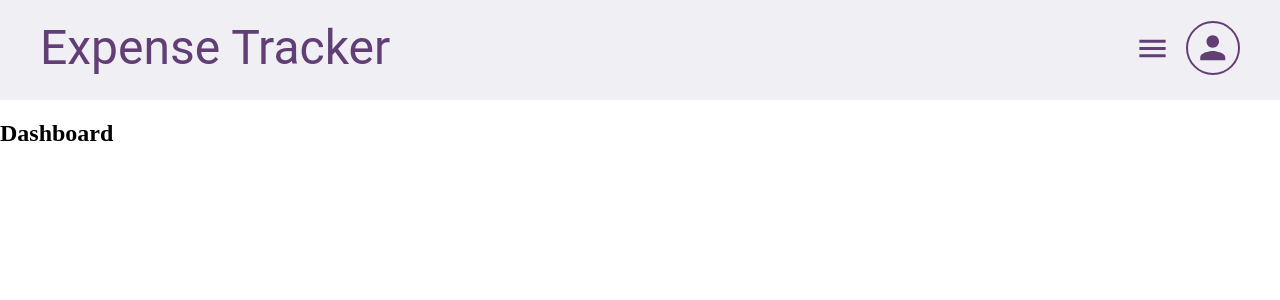
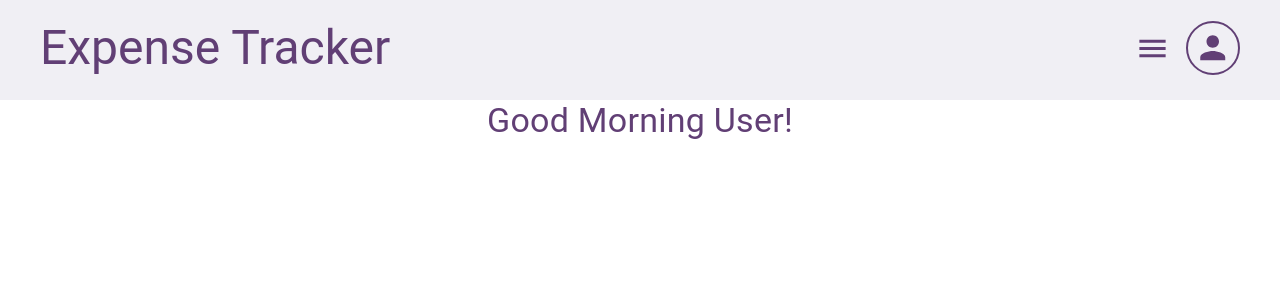
Before and after one commit to ctelfair20/expense-tracker, a React (Vite) app: page /dashboard in a window 1280 px wide. Shown: the top 300 px of the page. Built offline with nearby package versions, Linux system fonts and the light colour scheme.

Commit message:
added greeting to dashboard

```diff
--- /dev/null
+++ b/src/components/Greeting.tsx
@@ -0,0 +1,14 @@
+import { Box, Typography } from '@mui/material';
+
+function Greeting() {
+  return (
+    <Box>
+      <Typography variant='h4' component='h2' sx={{ color: '#613F75' }}>
+        {/* I want to dynamically change "morning" to either "afternoon" or "evening" */}
+        Good Morning User!
+      </Typography>
+    </Box>
+  )
+}
+
+export default Greeting
--- a/src/pages/Dashboard.tsx
+++ b/src/pages/Dashboard.tsx
@@ -1,5 +1,10 @@
+import { Box } from '@mui/material';
+import Greeting from '../components/Greeting';
+
 const Dashboard = () => {
-  return <h2>Dashboard</h2>;
+  return <Box sx={{ display: 'flex', justifyContent: 'center' }}>
+    <Greeting />
+  </Box>;
 }
 
 export default Dashboard;
```
